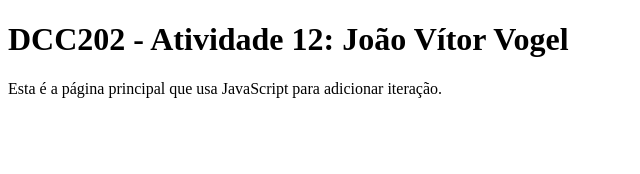
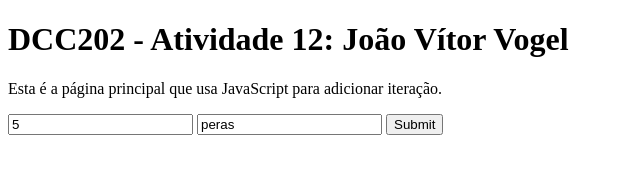
Before and after one commit to ufjf-dcc202/ufjf-dcc202-2023-3-b-atv12-joaovogelufjf, a website: page index.html in a window 1280 px wide. Shown: the whole page, without its empty margins (0-640 px from the left). Drawn offline with Linux system fonts and the light colour scheme.

Commit message:
formulario com nome entrada

```diff
--- a/index.html
+++ b/index.html
@@ -11,8 +11,10 @@
         <h1>DCC202 - Atividade 12: João Vítor Vogel</h1>
         <p>Esta é a página principal que usa JavaScript para adicionar iteração.</p>
         <section>
-            <form>
-
+            <form name="entrada">
+                <input name="quantidade" value="5">
+                <input name="fruta" value="peras">
+                <input type="submit" name="enviar">
             </form>
         </section>
         <section></section>
--- a/main.js
+++ b/main.js
@@ -0,0 +1,11 @@
+document.entrada.enviar.addEventListener('submit', leFormulario);
+
+function leFormulario(event) {
+
+    event.preventDefault();
+    const quantidade = document.entrada.quantidade.value;
+    const fruta = document.entrada.fruta.value;
+
+    console.log(`Eu tenho ${quantidade} ${fruta}`);
+
+}
```
